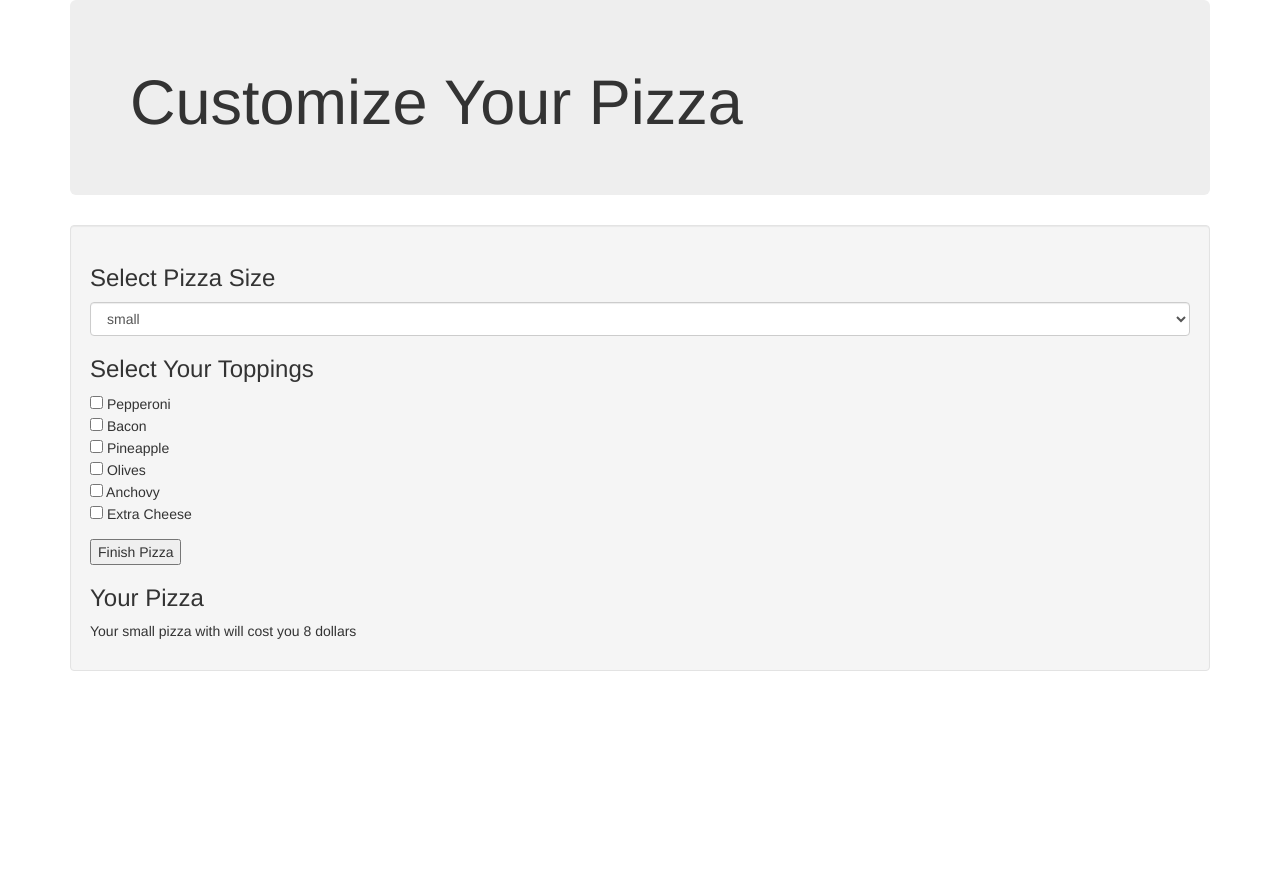
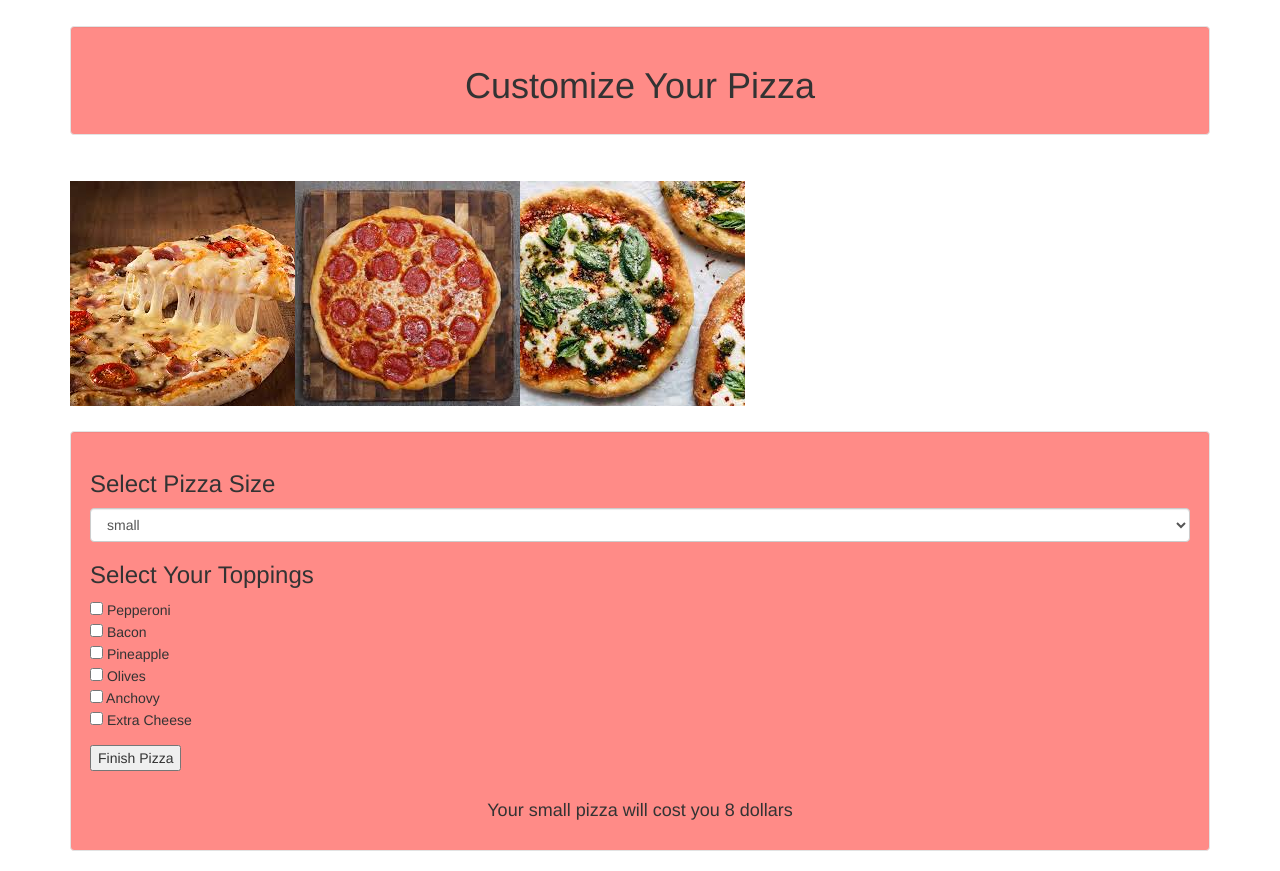
Before and after one commit to ryguybenson/order-pizza, a plain HTML site: page index.html in a window 1280 px wide. Both pictures are taken after a click on the button "Finish Pizza". Before the commit the page ends 800 px from the top, so only its background shows below. Drawn offline with Linux system fonts and the light colour scheme.

Commit message:
add pizza images to html

```diff
--- a/css/styles.css
+++ b/css/styles.css
@@ -0,0 +1,16 @@
+#custom {
+  text-align: center;
+}
+#final {
+  text-align: center;
+}
+.well {
+  background-color: rgba(255, 25, 16, 0.5);
+}
+.container {
+  margin-top: 2%;
+}
+td {
+  text-align: center;
+  margin-left: 5%;
+}
--- a/index.html
+++ b/index.html
@@ -10,9 +10,18 @@
   </head>
   <body>
     <div class="container">
-     <div class="jumbotron">
-       <h1>Customize Your Pizza</h1>
+     <div class="well">
+       <h1 id="custom">Customize Your Pizza</h1>
      </div>
+    </div>
+    <div class="container">
+      <table>
+        <tr>
+          <td><img src="img/pizza1.jpg" alt=""></td>
+          <td><img src="img/pizza2.jpg" alt=""></td>
+          <td><img src="img/pizza3.jpg" alt=""></td>
+        </tr>
+      </table>
     </div>
     <div class="container">
      <div class="well">
@@ -30,15 +39,14 @@
          <input type="checkbox" name="topping" value="pepperoni"> Pepperoni<br>
          <input type="checkbox" name="topping" value="bacon"> Bacon<br>
          <input type="checkbox" name="topping" value="pineapple"> Pineapple<br>
-         <input type="checkbox" name="topping" value="olives"> Olives<br>
+         <input type="checkbox" name="topping" value="olive"> Olives<br>
          <input type="checkbox" name="topping" value="anchovy"> Anchovy<br>
          <input type="checkbox" name="topping" value="extra-cheese"> Extra Cheese<br>
         </div>
         <button type="submit">Finish Pizza</button>
-       </form>
+       </form> <br>
        <div id="showPizza">
-       <h3>Your Pizza</h3>
-       <p><span id="ordered"></span></p>
+       <h4 id="final"><span id="ordered"></span></h4>
 
        </div>
 
--- a/js/scripts.js
+++ b/js/scripts.js
@@ -24,7 +24,7 @@ Pizza.prototype.pizzaToppings = function(Pizza) {
   if (this.size.includes("bacon")) {
     price += 2;
   }
-   if (this.size.includes("olives")) {
+   if (this.size.includes("olive")) {
     price += 1;
   }
    if (this.size.includes("pineapple")) {
@@ -51,7 +51,7 @@ $(document).ready(function() {
       var myPizza = new Pizza(size, toppingResponses);
     myPizza.pizzaToppings();
     myPizza.pizzaSize();
-    $("#ordered").text("Your " + size + " pizza with " + toppingResponses + " will cost you " + price + " dollars");
+    $("#ordered").text("Your " + size + " " + toppingResponses + " pizza will cost you " + price + " dollars");
     price = 0;
   });
 });
```
Also changed, not shown: img/pizza1.jpg (added), img/pizza2.jpg (added), img/pizza3.jpg (added), img/pizza4.jpg (added).
